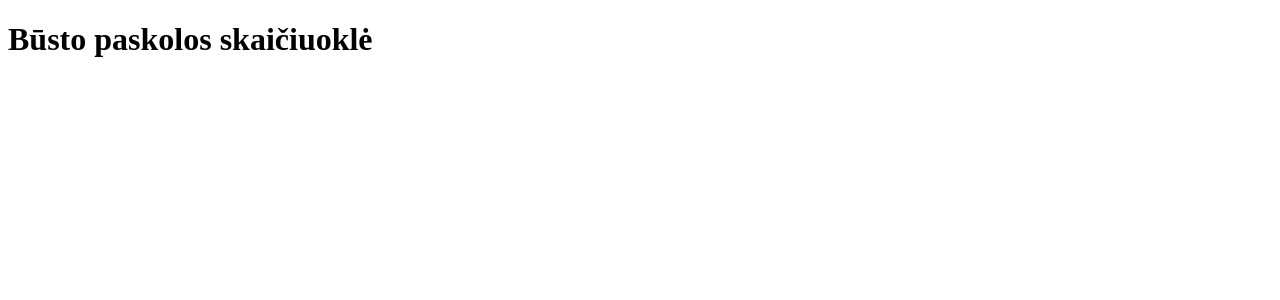
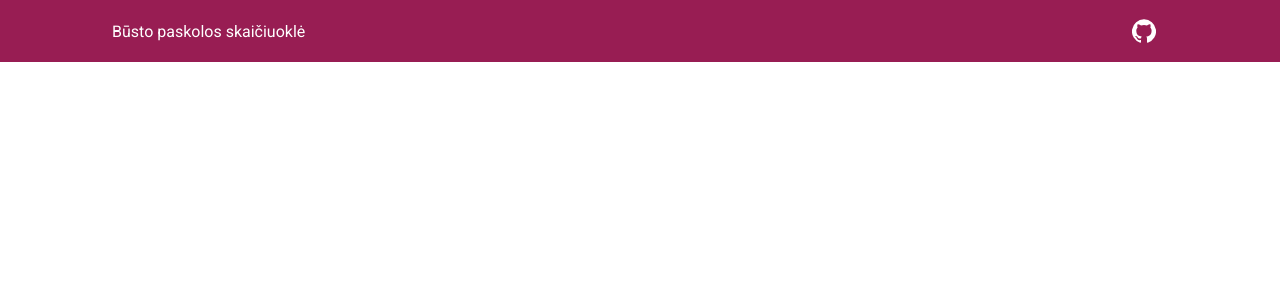
Before and after one commit to deividas/mortgage-calculator, a React app: page / in a window 1280 px wide. Shown: the top 300 px of the page. Built offline with nearby package versions, Linux system fonts and the light colour scheme.

Commit message:
Add menu component

```diff
--- a/package.json
+++ b/package.json
@@ -11,6 +11,7 @@
 	"dependencies": {
 		"css-loader": "^1.0.0",
 		"node-sass": "^4.9.2",
+		"prop-types": "^15.6.2",
 		"react": "^16.4.1",
 		"react-dom": "^16.4.1",
 		"sass-loader": "^7.0.3",
@@ -23,7 +24,7 @@
 		"eslint": "^5.1.0",
 		"eslint-config-airbnb": "^17.0.0",
 		"eslint-plugin-import": "^2.13.0",
-		"eslint-plugin-jsx-a11y": "^6.1.0",
+		"eslint-plugin-jsx-a11y": "^6.1.1",
 		"eslint-plugin-react": "^7.10.0",
 		"webpack": "^4.16.0",
 		"webpack-cli": "^3.0.8",
--- a/src/component/App.jsx
+++ b/src/component/App.jsx
@@ -1,7 +1,11 @@
 import React from 'react';
 
+import Menu from './base/Menu';
+
 const App = () => (
-    <h1>Būsto paskolos skaičiuoklė</h1>
+    <div>
+        <Menu />
+    </div>
 );
 
 export default App;
--- /dev/null
+++ b/src/component/base/Menu.jsx
@@ -0,0 +1,16 @@
+import React from 'react';
+
+import IconLink from '../icon/IconLink';
+
+const Menu = () => (
+    <div id="menu">
+        <div id="menu-title">
+            Būsto paskolos skaičiuoklė
+        </div>
+        <div id="menu-links">
+            <IconLink external href="https://github.com/deividasp/mortgage-calculator" icon="github" />
+        </div>
+    </div>
+);
+
+export default Menu;
--- /dev/null
+++ b/src/component/icon/Icon.jsx
@@ -0,0 +1,26 @@
+import React from 'react';
+import PropTypes from 'prop-types';
+
+const icons = {
+    github: {
+        viewBox: '0 0 24 24',
+        path: 'M12 .3a12 12 0 0 0-3.8 23.4c.6.1.8-.3.8-.6v-2c-3.3.7-4-1.6-4-1.6-.6-1.4-1.4-1.8-1.4-1.8-1-.7.1-.7.1-.7 1.2 0 1.9 1.2 1.9 1.2 1 1.8 2.8 1.3 3.5 1 0-.8.4-1.3.7-1.6-2.7-.3-5.5-1.3-5.5-6 0-1.2.5-2.3 1.3-3.1-.2-.4-.6-1.6 0-3.2 0 0 1-.3 3.4 1.2a11.5 11.5 0 0 1 6 0c2.3-1.5 3.3-1.2 3.3-1.2.6 1.6.2 2.8 0 3.2.9.8 1.3 1.9 1.3 3.2 0 4.6-2.8 5.6-5.5 5.9.5.4.9 1 .9 2.2v3.3c0 .3.1.7.8.6A12 12 0 0 0 12 .3'
+    }
+};
+
+function Icon(props) {
+    const { name } = props;
+    const icon = icons[name];
+
+    return (
+        <svg viewBox={icon.viewBox} {...props}>
+            <path d={icon.path} />
+        </svg>
+    );
+}
+
+Icon.propTypes = {
+    name: PropTypes.string.isRequired
+};
+
+export default Icon;
--- /dev/null
+++ b/src/component/icon/IconLink.jsx
@@ -0,0 +1,26 @@
+import React from 'react';
+import PropTypes from 'prop-types';
+
+import Icon from './Icon';
+
+function IconLink(props) {
+    const { external, href, icon } = props;
+
+    return (
+        <a className="icon-link" target={external ? '_blank' : undefined} href={href}>
+            <Icon name={icon} />
+        </a>
+    );
+}
+
+IconLink.propTypes = {
+    external: PropTypes.bool,
+    href: PropTypes.string.isRequired,
+    icon: PropTypes.string.isRequired
+};
+
+IconLink.defaultProps = {
+    external: false
+};
+
+export default IconLink;
--- a/src/index.jsx
+++ b/src/index.jsx
@@ -1,6 +1,7 @@
 import React from 'react';
 import ReactDOM from 'react-dom';
 
+import '../style/index.scss';
 import App from './component/App';
 
 ReactDOM.render(<App />, document.getElementById('root'));
--- /dev/null
+++ b/style/_theme.scss
@@ -0,0 +1,5 @@
+$spacing: 0.7em;
+
+$text-color: #FFF;
+$shadow-color: #000000;
+$primary-color: #981D53;
--- /dev/null
+++ b/style/component/base/_menu.scss
@@ -0,0 +1,18 @@
+@import '../../theme';
+
+#menu {
+    display: flex;
+    align-items: center;
+
+    height: 2.5em;
+    padding: $spacing $spacing * 10;
+
+    background-color: $primary-color;
+}
+
+#menu-title {
+    flex-grow: 1;
+
+    color: $text-color;
+    font-family: 'Roboto';
+}
--- /dev/null
+++ b/style/component/icon/_icon-link.scss
@@ -0,0 +1,26 @@
+$size: 3em;
+$hover-size: 1.5em;
+$icon-size: $size - $hover-size;
+
+.icon-link {
+    display: flex;
+    align-items: center;
+    justify-content: center;
+
+    height: $size;
+    width: $size;
+
+    border-radius: 50%;
+    background-color: transparent;
+    transition: background-color .5s linear;
+
+    &:hover {
+        background-color: rgba($shadow-color, .3);
+    }
+
+    svg {
+        height: $icon-size;
+        width: $icon-size;
+        fill: white;
+    }
+}
--- /dev/null
+++ b/style/index.scss
@@ -0,0 +1,8 @@
+@import 'component/base/menu';
+@import 'component/icon/icon-link';
+
+@import url('https://fonts.googleapis.com/css?family=Roboto');
+
+body {
+    margin: 0;
+}
```
Also changed, not shown: 1 other file (tests, documents, lock files or other folders).
